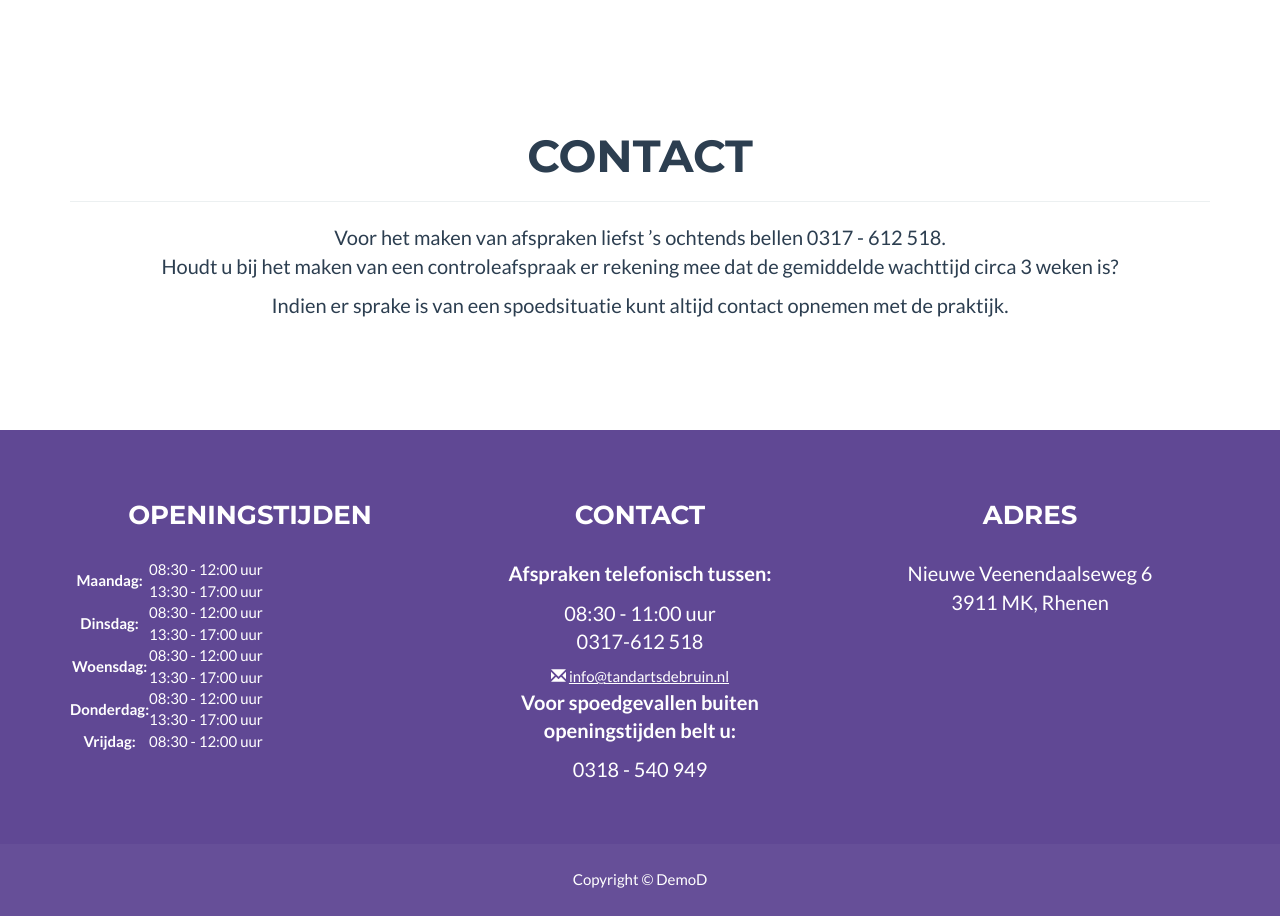
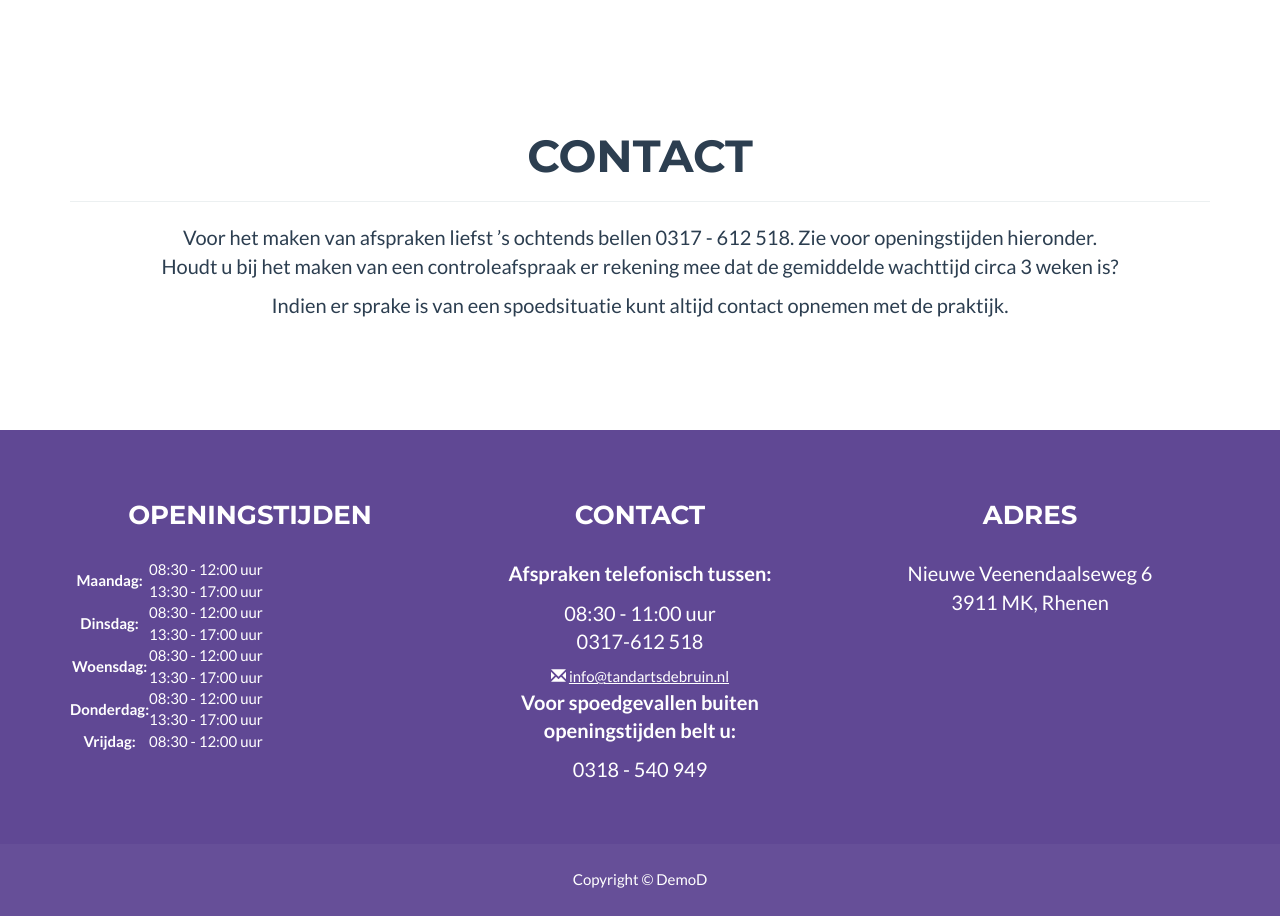
Before and after one commit to dennisdrost/Website, a plain HTML site: page index.html in a window 1280 px wide. Shown: the part 3560-4476 px from the top of the page. Drawn offline with nearby package versions, Linux system fonts and the light colour scheme; files whose address does not match are found by name.

Commit message:
Added some contact info.

```diff
--- a/index.html
+++ b/index.html
@@ -254,7 +254,7 @@
                     <hr class="primary">
                 </div>
                 <p class="text-center">
-                    Voor het maken van afspraken liefst ’s ochtends bellen 0317 - 612 518.<br>
+                    Voor het maken van afspraken liefst ’s ochtends bellen 0317 - 612 518. Zie voor openingstijden hieronder.<br>
 
                     Houdt u bij het maken van een controleafspraak er rekening mee dat de gemiddelde wachttijd circa 3 weken is?
                 </p>
```
